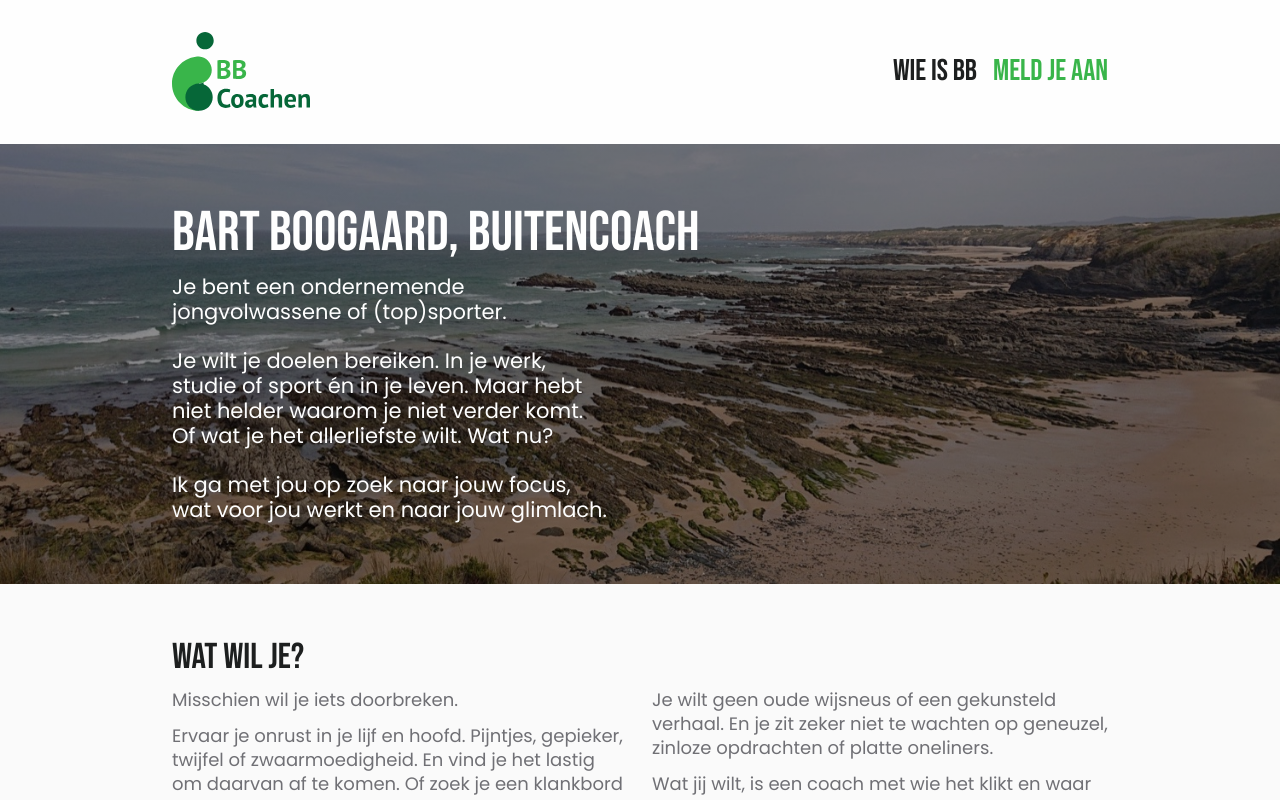
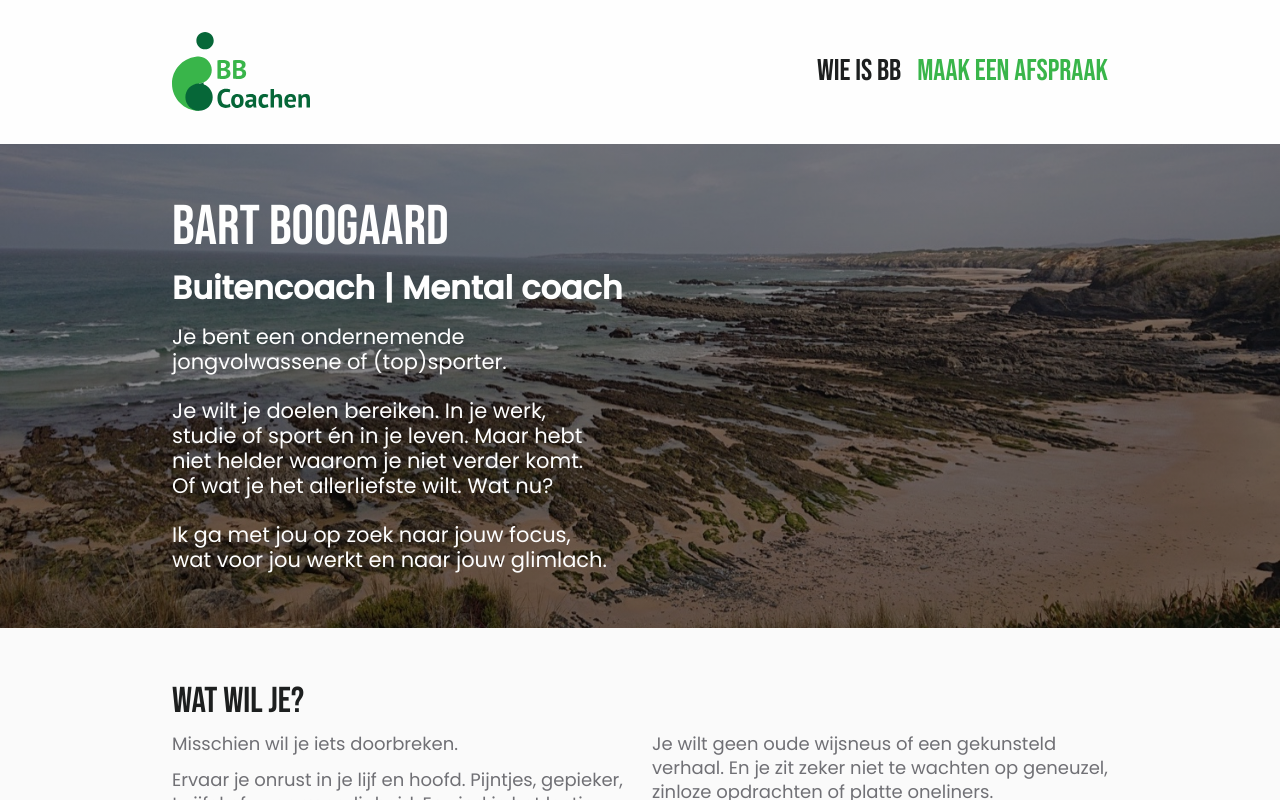
Before and after one commit to sjaakluthart/bb-coachen-website, a React (Create React App) app: page / in a window 1280 px wide. Shown: the top 800 px of the page. Built offline with nearby package versions, Linux system fonts and the light colour scheme.

Commit message:
Latest fixes.

```diff
--- a/src/components/Header.tsx
+++ b/src/components/Header.tsx
@@ -17,7 +17,7 @@ const Header = () => (
         {/* <NavLink to="/expeditions" exact>
           Expedities
         </NavLink> */}
-        <a href="mailto:bart@bbcoachen.nl?subject=Coach Expeditie" className="sign-up">Meld je aan</a>
+        <a href="mailto:bart@bbcoachen.nl?subject=Coach Expeditie" className="sign-up">Maak een afspraak</a>
       </nav>
     </section>
   </header>
--- a/src/components/Home.tsx
+++ b/src/components/Home.tsx
@@ -16,7 +16,8 @@ const Home = () => (
   <main className="page home">
     <section className="image" style={style}>
       <article>
-        <h1>Bart Boogaard, buitencoach</h1>
+        <h1>Bart Boogaard</h1>
+        <h2>Buitencoach | Mental coach</h2>
         <p>Je bent een ondernemende jongvolwassene of (top)sporter.</p>
         <p>Je wilt je doelen bereiken. In je werk, studie of sport én in je leven. Maar hebt niet helder waarom je niet verder komt. Of wat je het allerliefste wilt. Wat nu?</p>
         <p>Ik ga met jou op zoek naar jouw focus, wat voor jou werkt en naar jouw glimlach.</p>
@@ -105,6 +106,9 @@ const Home = () => (
           <p>
             Een Coach Expeditie start altijd met een kosteloos oriënterend gesprek. Ik luister en jij vertelt wat je zoekt en welke tijd- en financiële investering je kunt bieden. Op basis daarvan bespreken we de lengte en vorm van de Coach Expeditie die past bij jou.
           </p>
+          <a href="mailto:bart@bbcoachen.nl?subject=Coach Expeditie" className="sign-up button">Maak een afspraak</a>
+        </section>
+        <section>
           <ul>
             <h1>Een Coach Expeditie bestaat uit:</h1>
             <li>
@@ -119,13 +123,10 @@ const Home = () => (
             <li>
               hoge intensiteit in het eerste kwartaal
             </li>
+            <li>
+              gemiddeld duurt een Coach Expeditie twee kwartalen
+            </li>
           </ul>
-        </section>
-        <section>
-          <p>
-            Gemiddeld duurt een Coach Expeditie twee tot vier kwartalen. Qua kosten voor een expeditie kun je denken aan circa €800 tot €1.400 inclusief btw. (voor bedrijven is dit exclusief btw)
-          </p>
-          <a href="mailto:bart@bbcoachen.nl?subject=Coach Expeditie" className="sign-up button">Meld je aan</a>
         </section>
       </section>
     </article>
--- a/src/css/Image.css
+++ b/src/css/Image.css
@@ -44,3 +44,9 @@
 .home .image:first-child p {
   text-align: left;
 }
+
+.home .image:first-child h2 {
+  font-size: 32px;
+  font-weight: 600;
+  margin: 16px 0 8px;
+}
```
